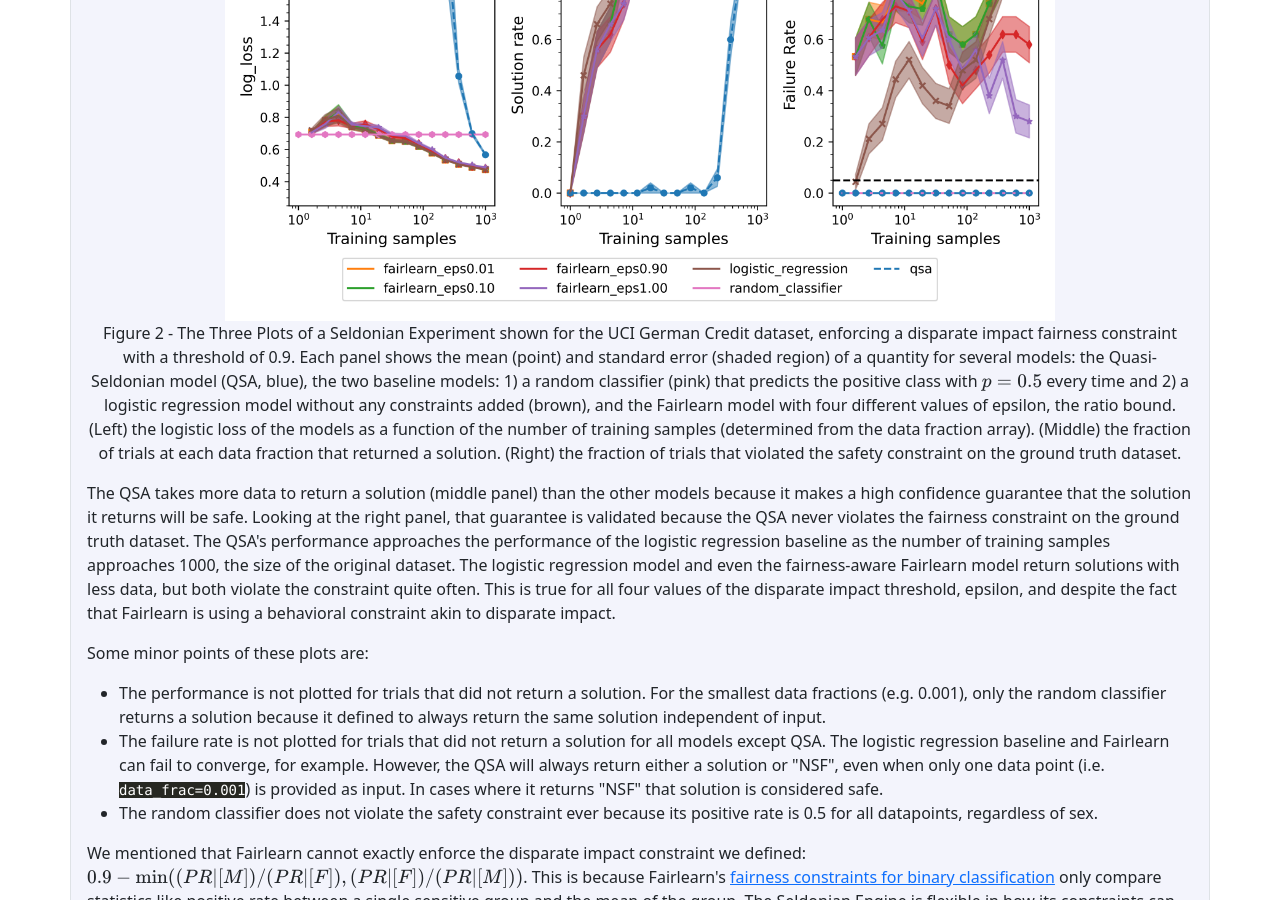
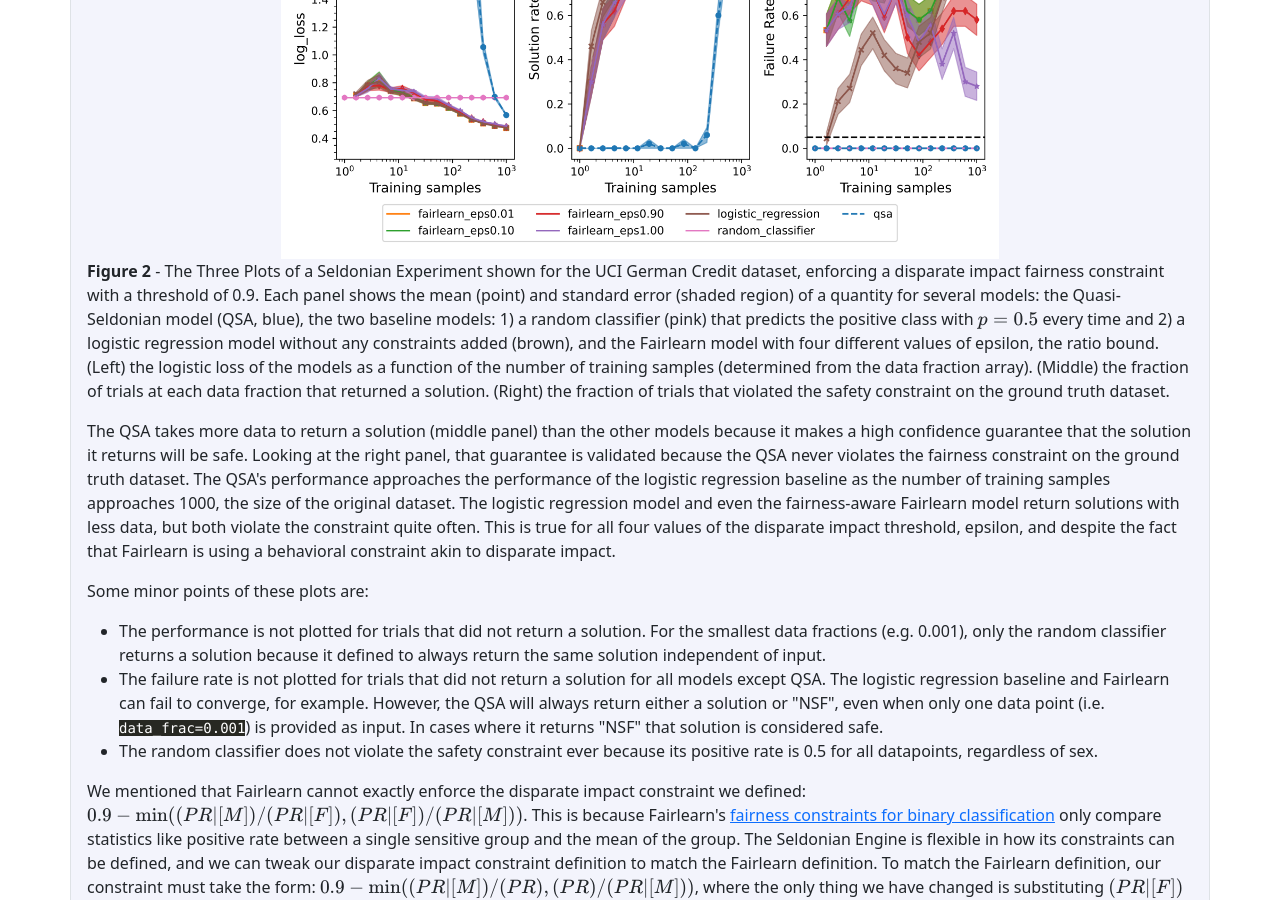
Before and after one commit to seldonian-framework/Tutorials, a Jekyll site: the page built from _tutorials/fair_loans_tutorial.md, in a window 1280 px wide and 900 px high, scrolled down 15764 px. Built offline with Jekyll 4.4.1, drawn with Linux system fonts in a browser that asks for light colours; formulas are drawn with MathJax 3; some of the changed text lies outside the part shown.

Commit message:
address some of Phil's comments

```diff
--- a/_includes/header.html
+++ b/_includes/header.html
@@ -46,7 +46,9 @@
                             <li><a class="dropdown-item" href="{{ "/tutorials/install_toolkit_tutorial/" | relative_url }}">1. Installing the Seldonian Toolkit</a></li>
                             <li><a class="dropdown-item" href="{{ "/tutorials/simple_engine_tutorial/" | relative_url }}">2. Getting started with the Seldonian Engine</a></li>
                             <li><a class="dropdown-item" href="{{ "/tutorials/fair_loans_tutorial/" | relative_url }}">3. Fairness in loan decision making</a></li>
-                            <li><a class="dropdown-item" href="{{ "/tutorials/custom_base_node_tutorial/" | relative_url }}">4. Creating your own constraint base variables</a></li>
+                            <li><a class="dropdown-item" href="{{ "/tutorials/science_GPA_tutorial/" | relative_url }}">4. Reproducing Seldonian Science paper GPA classification results</a></li>
+                            <li><a class="dropdown-item" href="{{ "/tutorials/custom_base_node_tutorial/" | relative_url }}">5. Creating your own constraint base variables</a></li>
+                            <li><a class="dropdown-item" href="{{ "/tutorials/gridworld_RL_tutorial/" | relative_url }}">6. Reinforcement learning first tutorial: gridworld</a></li>
                         </ul>
                     </li>
 
--- a/_tutorials/fair_loans_tutorial.md
+++ b/_tutorials/fair_loans_tutorial.md
@@ -352,7 +352,7 @@ Running this script will generate a figure like this:
 <div align="center">
     <figure>
         <img src="{{ "/assets/img/loan_cs.png" | relative_url}}" class="img-fluid mt-4" style="width: 75%"  alt="Candidate selection">
-        <figcaption> Figure 1 - How the parameters of the Lagrangian optimization problem changed during gradient descent on our loan fairness problem. The panels show the values of the (left) primary objective, $f({\theta})$, i.e. the log loss, (middle left) single lagrange multiplier, ${\lambda_1}$, (middle right) high confidence upper bound (HCUB) on the disparate impact constraint function, ${g_1}(\theta)$, and finally the Lagrangian $L(\theta,\lambda)$. The dotted lines indicate where the optimum was found. The optimum is defined as the feasible solution with the lowest value of the primary objective. A feasible solution is one where $\mathrm{HCUB}(g_i(\theta)) \leq 0, i \in \{1 ... n\}$. In this example, we only have one constraint and the infeasible region is shown in red in the middle right plot. </figcaption>
+        <figcaption align="left"> <b>Figure 1</b> - How the parameters of the Lagrangian optimization problem changed during gradient descent on our loan fairness problem. The panels show the values of the (left) primary objective, $f({\theta})$, i.e. the log loss, (middle left) single lagrange multiplier, ${\lambda_1}$, (middle right) high confidence upper bound (HCUB) on the disparate impact constraint function, ${g_1}(\theta)$, and finally the Lagrangian $L(\theta,\lambda)$. The dotted lines indicate where the optimum was found. The optimum is defined as the feasible solution with the lowest value of the primary objective. A feasible solution is one where $\mathrm{HCUB}(g_i(\theta)) \leq 0, i \in \{1 ... n\}$. In this example, we only have one constraint and the infeasible region is shown in red in the middle right plot. </figcaption>
     </figure>
 </div>
 
@@ -717,8 +717,8 @@ Running the script will produce the following plot (or something very similar de
 
 <div align="center">
     <figure>
-        <img src="{{ "/assets/img/disparate_impact_log_loss.png" | relative_url}}" class="img-fluid mt-4" style="width: 75%"  alt="Disparate impact log loss">
-        <figcaption> Figure 2 - The Three Plots of a Seldonian Experiment shown for the UCI German Credit dataset, enforcing a disparate impact fairness constraint with a threshold of 0.9. Each panel shows the mean (point) and standard error (shaded region) of a quantity for several models: the Quasi-Seldonian model (QSA, blue), the two baseline models: 1) a random classifier (pink) that predicts the positive class with $p=0.5$ every time and 2) a logistic regression model without any constraints added (brown), and the Fairlearn model with four different values of epsilon, the ratio bound. (Left) the logistic loss of the models as a function of the number of training samples (determined from the data fraction array). (Middle) the fraction of trials at each data fraction that returned a solution. (Right) the fraction of trials that violated the safety constraint on the ground truth dataset.  </figcaption>
+        <img src="{{ "/assets/img/disparate_impact_log_loss.png" | relative_url}}" class="img-fluid mt-4" style="width: 65%"  alt="Disparate impact log loss">
+        <figcaption align="left"> <b>Figure 2</b> - The Three Plots of a Seldonian Experiment shown for the UCI German Credit dataset, enforcing a disparate impact fairness constraint with a threshold of 0.9. Each panel shows the mean (point) and standard error (shaded region) of a quantity for several models: the Quasi-Seldonian model (QSA, blue), the two baseline models: 1) a random classifier (pink) that predicts the positive class with $p=0.5$ every time and 2) a logistic regression model without any constraints added (brown), and the Fairlearn model with four different values of epsilon, the ratio bound. (Left) the logistic loss of the models as a function of the number of training samples (determined from the data fraction array). (Middle) the fraction of trials at each data fraction that returned a solution. (Right) the fraction of trials that violated the safety constraint on the ground truth dataset.  </figcaption>
     </figure>
 </div>
 
@@ -777,8 +777,8 @@ Running the script with these changes will produce a plot that should look very
 
 <div align="center">
     <figure>
-        <img src="{{ "/assets/img/disparate_impact_log_loss_fairlearndef.png" | relative_url}}" class="img-fluid mt-4" style="width: 75%"  alt="Disparate impact log loss">
-        <figcaption> Figure 3 - Same as Figure 2, but with the definition of disparate impact that Fairlearn uses, i.e. $0.9 - \mathrm{min}( (PR | [M]) / (PR), (PR) / (PR | [M]) )$. In this experiment, we only used a single Fairlearn model (with $\epsilon=0.9$), because the constraint was identical to the constraint used in the QSA model, which was not true in the previous experiment. </figcaption>
+        <img src="{{ "/assets/img/disparate_impact_log_loss_fairlearndef.png" | relative_url}}" class="img-fluid mt-4" style="width: 65%"  alt="Disparate impact log loss">
+        <figcaption align="left"> <b>Figure 3</b> - Same as Figure 2, but with the definition of disparate impact that Fairlearn uses, i.e. $0.9 - \mathrm{min}( (PR | [M]) / (PR), (PR) / (PR | [M]) )$. In this experiment, we only used a single Fairlearn model (with $\epsilon=0.9$), because the constraint was identical to the constraint used in the QSA model, which was not true in the previous experiment. </figcaption>
     </figure>
 </div>
 
@@ -797,8 +797,8 @@ fairlearn_epsilons_constraint = [0.01,0.1,0.2,1.0] # the epsilons used in the fi
 We could run the experiment for this constraint, obtaining the following figure:
 <div align="center">
     <figure>
-        <img src="{{ "/assets/img/equalized_odds_log_loss.png" | relative_url}}" class="img-fluid mt-4" style="width: 75%"  alt="Disparate impact log loss">
-        <figcaption> Figure 4 - Same as Figure 2, but enforcing equalized odds instead of disparate impact. </figcaption>
+        <img src="{{ "/assets/img/equalized_odds_log_loss.png" | relative_url}}" class="img-fluid mt-4" style="width: 65%"  alt="Disparate impact log loss">
+        <figcaption align="left"> <b>Figure 4</b> - Same as Figure 2, but enforcing equalized odds instead of disparate impact. </figcaption>
     </figure>
 </div>
 </p>
```
Also changed, not shown: other parts of _tutorials/fair_loans_tutorial.md (+2 -2 lines), _tutorials/gridworld_RL_tutorial.md (added, +97 -0 lines), _tutorials/install_tutorial.md (+2 -0 lines), _tutorials/science_GPA_tutorial.md (added, +46 -0 lines), index.html (+8 -3 lines), overview.md (+12 -1 lines), tutorials.md (+11 -0 lines), assets/img/gridworld_20trials.png (added), assets/img/gridworld_img.png (added), assets/img/gui_screenshot.png (added).
